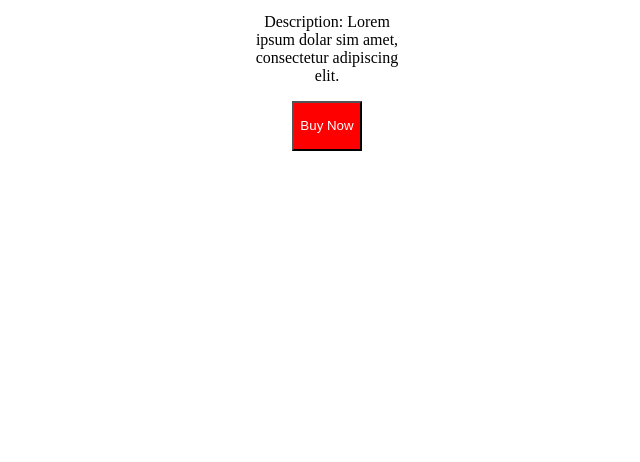
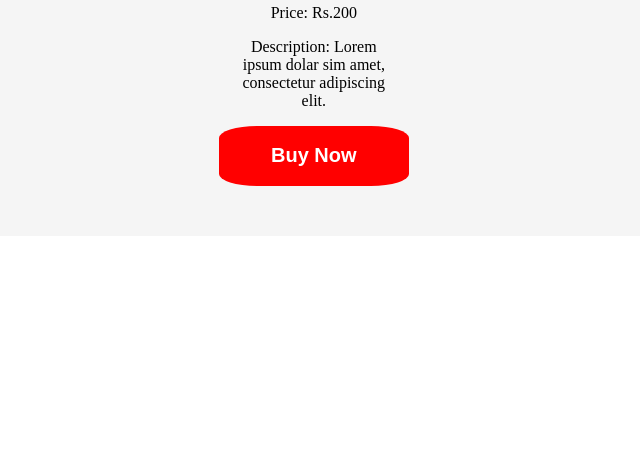
Before and after one commit to acciojob/pricing-card-sandeepsinghh143, a website: page main.html in a window 1280 px wide. Shown: the part 338-800 px from the top of the page, without its empty margins (313-953 px from the left). Drawn offline with Linux system fonts and the light colour scheme.

Commit message:
created a submission

```diff
--- a/main.html
+++ b/main.html
@@ -10,12 +10,12 @@
 	<!-- the entire body must be written by student -->
     <script type="text/javascript" src="./script.js">
 </script>
-<div align="center">
-	<img src="https://wallpapers.com/images/hd/love-nature-red-heart-tree-bgapx6bft53nc8ew.jpg" alt="flower" width="300">
+<div>
+	<img src="https://wallpapers.com/images/hd/love-nature-red-heart-tree-bgapx6bft53nc8ew.jpg" alt="flower" width="300" height="200">
 	<h1>Pricing Card</h1>
 	<p>Price: Rs.200</p>
 	<p>Description: Lorem<br> ipsum dolar sim amet,<br> consectetur adipiscing<br> elit.</p>
-	<button>Buy Now</button>
+	<button id="btn">Buy Now</button>
 </div>
 </body>
 
--- a/styles.css
+++ b/styles.css
@@ -6,3 +6,21 @@ button{
 	color:white;
 	size: 50px;
 }
+div{
+	background-color:#f5f5f5;
+	width:50%;
+	padding: 50px;
+	margin-left:20%;
+	align-items:center;
+	justify-content:center;
+	text-align:center;
+}
+#btn{
+	text-style:bold;
+	border:none;
+	border-radius:20%;
+	width:30%;
+	height:60px;
+	font-size:20px;
+	font-weight:bold;
+}
```
